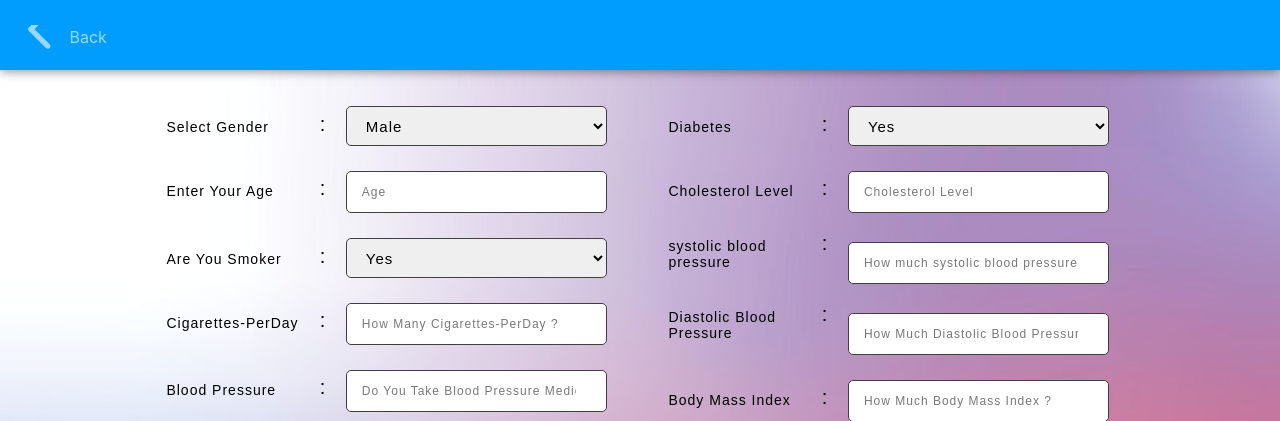
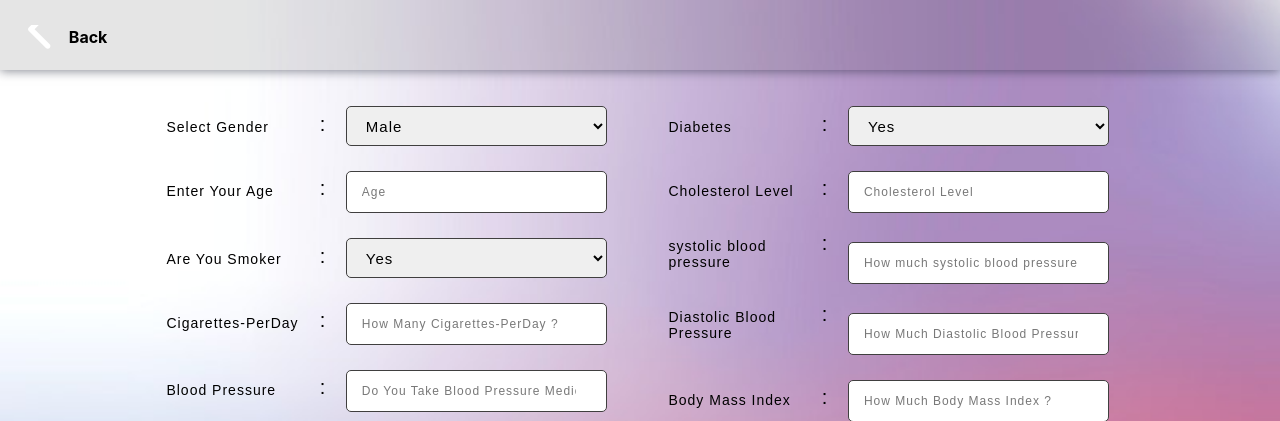
Before and after one commit to AhmedA998/Heroku_diabetes_php, a Flask app: page / in a window 1280 px wide. Shown: the top 421 px of the page. Run offline with Flask 2, Linux system fonts and the light colour scheme; parts of the project's set-up code (start-up, migrations or seed data) failed here and were passed over; some libraries are stand-ins or nearby versions.

Commit message:
Update style.css

```diff
--- a/static/css/style.css
+++ b/static/css/style.css
@@ -735,7 +735,7 @@ textarea#message {
   /* display: grid;
   grid-template-columns: 1fr 1fr 1fr; */
   padding: 10px 15px;
-    background-color:#009DFF;
+    background-color: rgba(0, 0, 0, 0.1);
 
   box-shadow: 0 1px 10px rgba(13, 19, 38, 0.5);
 }
@@ -776,10 +776,10 @@ textarea#message {
 #w3lDemoBar.w3l-demo-bar a {
   display: inline-block;
   border-radius: 3px;
-  color: white;
+  color: black;
   text-decoration: none;
   line-height: 24px;
-  opacity: .6;
+  font-weight:bold;
 }
 #w3lDemoBar.w3l-demo-bar a:hover {
   opacity: 1;
```
